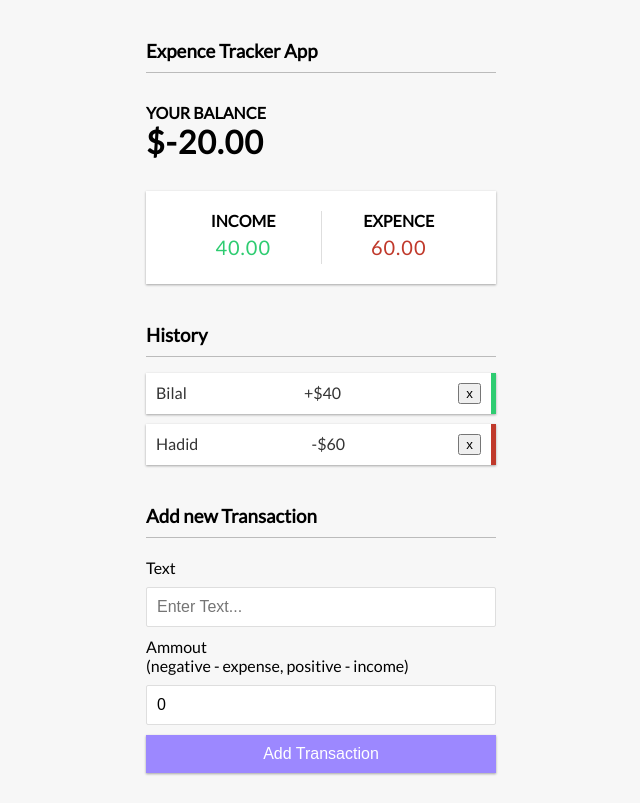
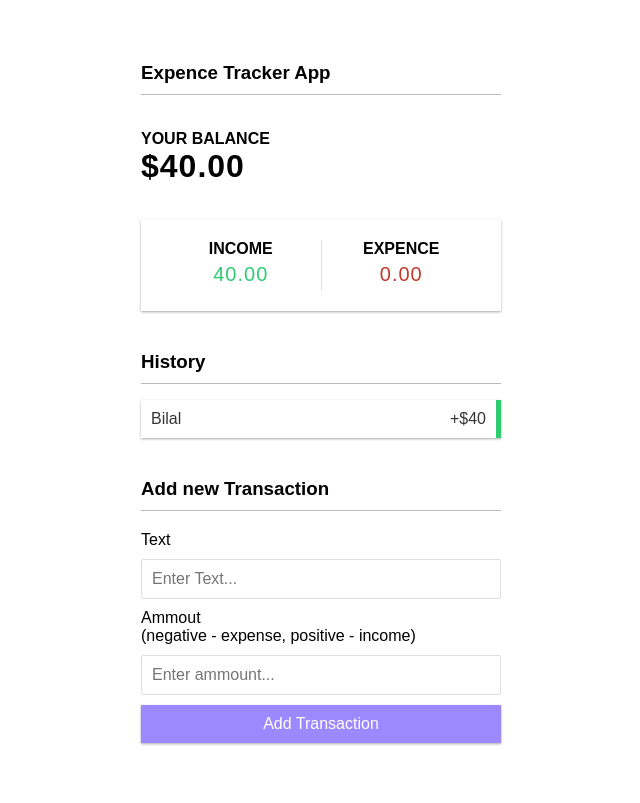
Before and after one commit to BilalHadid/Bootcamp_2020-Expense-Tracker, a React (Create React App) app: page / in a window 1280 px wide. Shown: the whole page, without its empty margins (319-959 px from the left). Built offline with nearby package versions, Linux system fonts and the light colour scheme; the HTML template or start-up script is replaced by a standard one.

Commit message:
Complete Expense Tracker App

```diff
--- a/src/App.css
+++ b/src/App.css
@@ -1,11 +1,8 @@
 .App {
   text-align: center;
-}
+  }
 
-.App-logo {
-  height: 40vmin;
-  pointer-events: none;
-}
+
 
 @media (prefers-reduced-motion: no-preference) {
   .App-logo {
--- a/src/App.js
+++ b/src/App.js
@@ -8,9 +8,9 @@ import {Transaction} from './Component/addTransaction.js'
 import {GlobalProvider} from './context/globalState'
 
 function App() {
+  return (
+    <GlobalProvider >
 
-  return (
-    <GlobalProvider className="App">
       <h3>Expence Tracker App</h3>
       <div className="container">
           <Ammount />
--- a/src/Component/Transaction.js
+++ b/src/Component/Transaction.js
@@ -9,7 +9,7 @@ export const Transactionaction = ({transactions}) => {
     return(
         <li className={transactions.ammount < 0? 'minus': 'plus'}>
          {transactions.text} <span>{sign}${Math.abs(transactions.ammount)}</span>
-         <button onClick={() => deleteTransaction(transactions.id)} >x</button>
+         <button className="btn-delete" onClick={() => deleteTransaction(transactions.id)} >x</button>
     </li>
     )
 
--- a/src/Component/addTransaction.js
+++ b/src/Component/addTransaction.js
@@ -4,7 +4,8 @@ import './component.css'
 
 export const Transaction = () => {
     const [text,setText] = useState('');
-    const [ammount,setAmmount] = useState(0);
+    const [ammount,setAmmount] = useState();
+
 
 
     const {addTransaction} = useContext(GlobalContext)
--- /dev/null
+++ b/src/Component/ammount.css
@@ -0,0 +1,4 @@
+.container {
+    margin: 35px auto;
+    width: 360px;
+  }
--- a/src/Component/ammount.js
+++ b/src/Component/ammount.js
@@ -1,6 +1,6 @@
 import React, { useContext } from 'react'
 import {GlobalContext} from '../context/globalState'
-import './component.css'
+import './ammount.css'
 
 export const Ammount = () => {
     const {transaction} = useContext(GlobalContext)
@@ -10,7 +10,7 @@ export const Ammount = () => {
     return(
     <div className="container">
         <h4>Your Balance</h4>
-        <h1 id="balance"> ${total} </h1>
+        <h1> ${total} </h1>
     </div>
     )
 }
--- a/src/Component/component.css
+++ b/src/Component/component.css
@@ -1,4 +1,4 @@
-@import url('https://fonts.googleapis.com/css?family=Lato&display=swap');
+
 
 :root {
   --box-shadow: 0 1px 3px rgba(0, 0, 0, 0.12), 0 1px 2px rgba(0, 0, 0, 0.24);
@@ -9,14 +9,14 @@
 }
 
 body {
-  background-color: #f7f7f7;
+  background-color: white;
   display: flex;
   flex-direction: column;
   align-items: center;
   justify-content: center;
   min-height: 100vh;
   margin: 0;
-  font-family: 'Lato', sans-serif;
+  font-family:  sans-serif;
 }
 
 .container {
@@ -130,22 +130,23 @@ input[type='number'] {
   border-right: 5px solid #c0392b;
 }
 
-.delete-btn {
+.btn-delete {
   cursor: pointer;
-  background-color: #e74c3c;
-  border: 0;
-  color: #fff;
-  font-size: 20px;
-  line-height: 20px;
+  background-color: red;
+  transform: translate(-100%, -50%);
+  opacity: 0;
+  transition: opacity 0.3s ease;
+  border: none;
+  color: white;
+  font-size: 25px;
   padding: 2px 5px;
   position: absolute;
   top: 50%;
   left: 0;
-  transform: translate(-100%, -50%);
-  opacity: 0;
-  transition: opacity 0.3s ease;
+  line-height: 20px;
+
 }
 
-.list li:hover .delete-btn {
+.list li:hover .btn-delete {
   opacity: 1;
 }
--- /dev/null
+++ b/src/Component/incomeExpense.css
@@ -0,0 +1,26 @@
+.inc-exp-container > div {
+    flex: 1;
+    text-align: center;
+  }
+
+  .inc-exp-container > div:first-of-type {
+    border-right: 1px solid #dedede;
+  }
+
+  .money {
+    font-size: 20px;
+    letter-spacing: 1px;
+    margin: 5px 0;
+  }
+
+  .money.plus {
+    color: #2ecc71;
+  }
+
+  .money.minus {
+    color: #c0392b;
+  }
+  h4 {
+    margin: 0;
+    text-transform: uppercase;
+  }
--- a/src/Component/incomeExpense.js
+++ b/src/Component/incomeExpense.js
@@ -1,6 +1,6 @@
 import React,{useContext} from 'react'
 import {GlobalContext} from '../context/globalState.js'
-import './component.css'
+import './incomeExpense.css'
 
 export const IncomeExpense = () => {
     const {transaction} = useContext(GlobalContext)
--- a/src/context/appReducer.js
+++ b/src/context/appReducer.js
@@ -1,4 +1,4 @@
-export default (state,action) => {
+export const AppReducer = (state,action) => {
     switch(action.type){
         case 'DELETE_TRANSACTION':
             return{
--- a/src/context/globalState.js
+++ b/src/context/globalState.js
@@ -1,10 +1,10 @@
 import React ,{createContext, useReducer} from 'react';
-import AppReducer from './appReducer.js'
+import {AppReducer} from './appReducer.js'
 
 const initialState = {
     transaction: [
         {id:1,text: "Bilal",ammount: 40},
-        {id:2,text: "Hadid",ammount: -60},
+
 
     ]
 }
```
